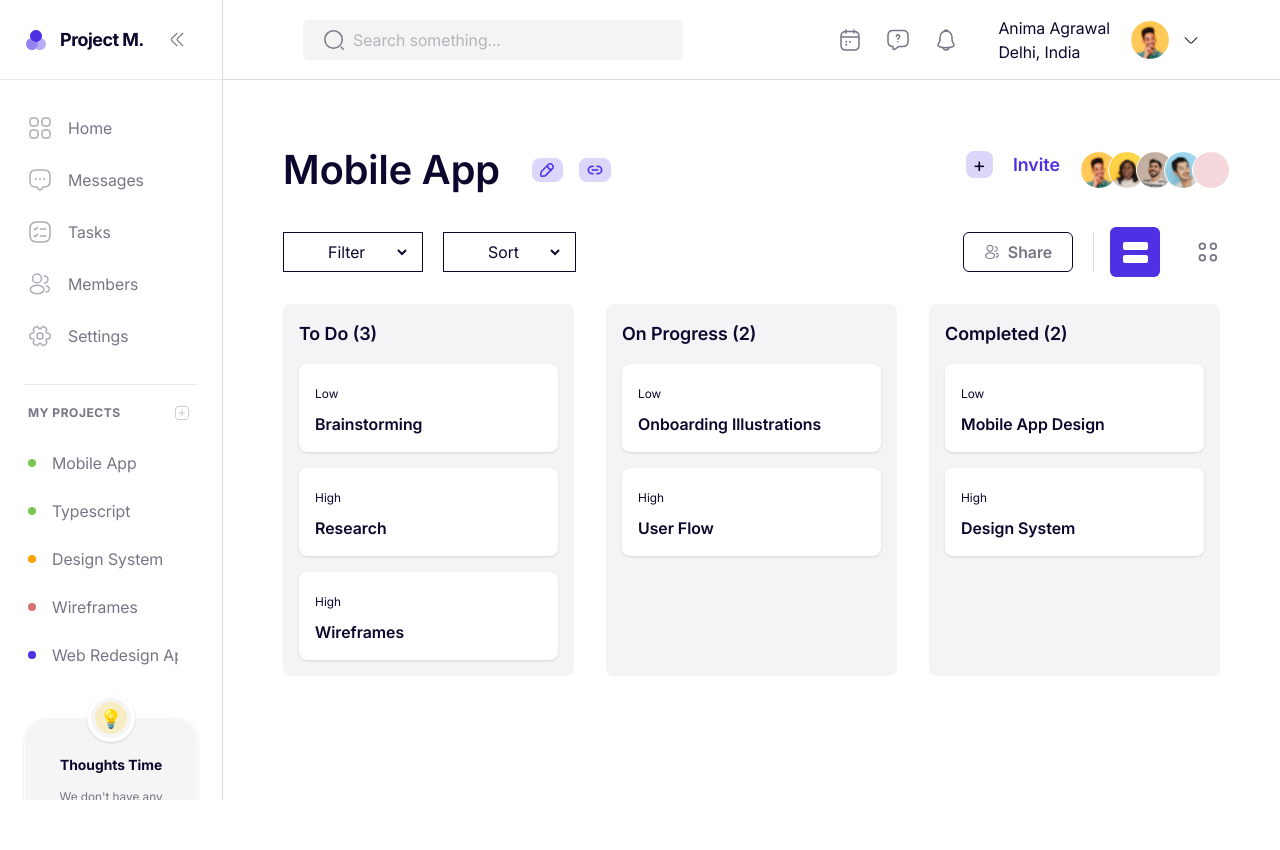
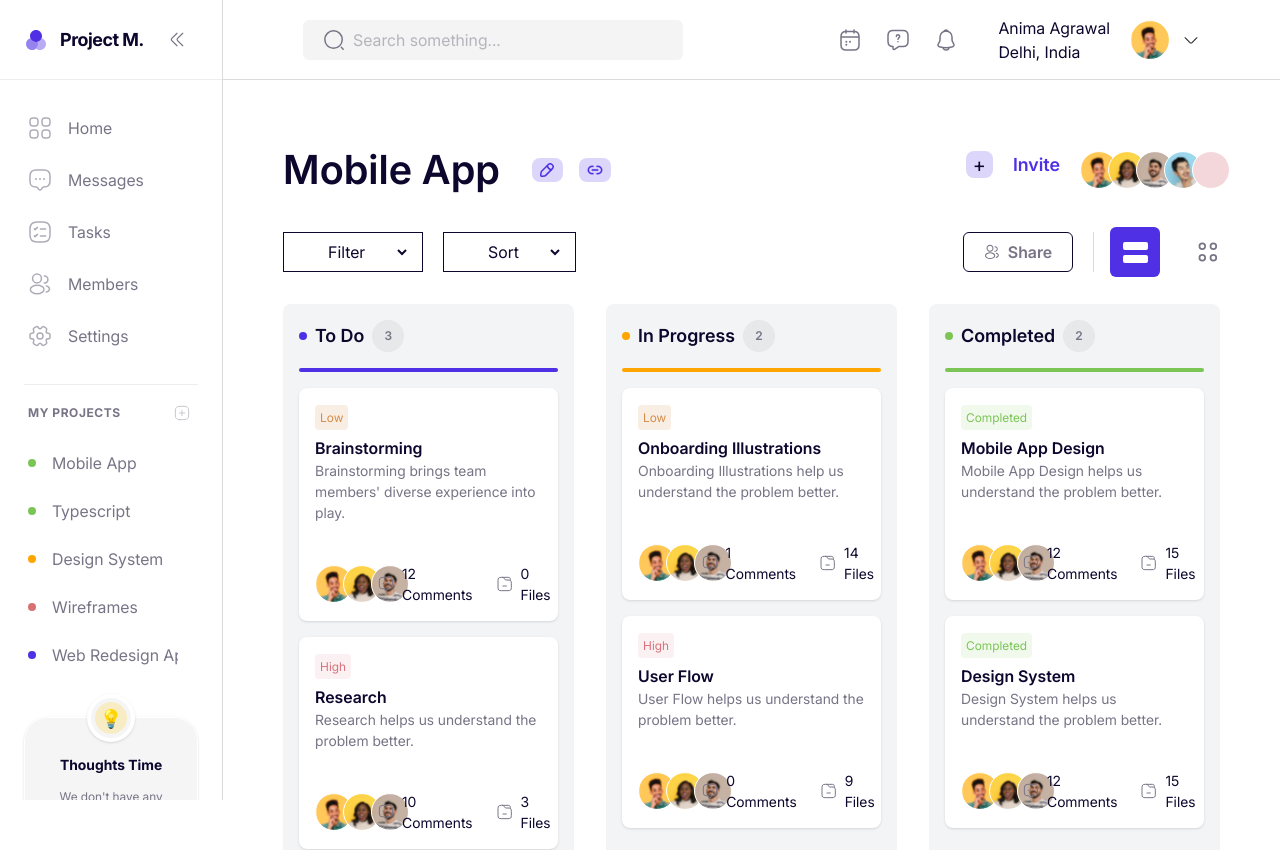
Before and after one commit to mr-asad-git/project-management, a React (Vite) app: page / in a window 1280 px wide. Shown: the top 850 px of the page. Before the commit the page ends 800 px from the top, so only its background shows below. Built offline with nearby package versions, Linux system fonts and the light colour scheme.

Commit message:
Updated the TaskCard, improved data rendering

```diff
--- a/src/components/Board.jsx
+++ b/src/components/Board.jsx
@@ -12,7 +12,7 @@ const Board = ({ tasks }) => {
 
             <Column title="To Do" tasks={todoTasks} />
 
-            <Column title="On Progress" tasks={progressTasks} />
+            <Column title="In Progress" tasks={progressTasks} />
 
             <Column title="Completed" tasks={completedTasks} />
 
--- a/src/components/Column.jsx
+++ b/src/components/Column.jsx
@@ -6,12 +6,12 @@ const Column = ({ title, tasks }) => {
     return (
         <div className="bg-gray-100 p-4 rounded-lg">
 
-            <h2 className="font-semibold text-lg mb-4">
-                {title} ({tasks.length})
+            <h2 className="font-semibold text-lg mb-4 flex flex-row items-center gap-2">
+                <div className={`h-[8px] w-[8px] rounded-full flex-shrink-0 ${title === "To Do" ? "bg-[#5030E5]" : title === "In Progress" ? "bg-[#FFA500]" : title === "Completed" ? "bg-[#7AC555]" : "bg-[#D87272]"}`}></div> {title} <div className="h-8 w-8 bg-[#DBDBDB]/50 rounded-full flex justify-center items-center text-[#787486] text-[12px]">{tasks.length}</div>
             </h2>
 
             <div className="flex flex-col gap-4">
-
+                <div className={`relative w-full h-1 rounded-sm ${title === "To Do" ? "bg-[#5030E5]" : title === "In Progress" ? "bg-[#FFA500]" : title === "Completed" ? "bg-[#7AC555]" : "bg-[#D87272]"}`}></div>
                 {tasks.map(task => (
                     <TaskCard key={task.id} task={task} />
                 ))}
--- a/src/components/Header.jsx
+++ b/src/components/Header.jsx
@@ -1,8 +1,8 @@
 import React from 'react'
 
-import message from "/public/headerIcons/message.svg"
-import notification from "/public/headerIcons/notification.svg"
-import calendar from "/public/headerIcons/calendar.svg"
+import message from "/headerIcons/message.svg"
+import notification from "/headerIcons/notification.svg"
+import calendar from "/headerIcons/calendar.svg"
 import users from "../mui/users"
 
 const Header = () => {
--- a/src/components/TaskCard.jsx
+++ b/src/components/TaskCard.jsx
@@ -1,17 +1,41 @@
 import React from 'react'
+import users from '../mui/users'
+
+import message from '/message.svg'
+import file from '/File.svg'
 
 const TaskCard = ({ task }) => {
 
     return (
         <div className="bg-white p-4 rounded-lg shadow-sm">
 
-            <span className="text-xs font-medium">
+            <span className={`text-xs font-medium ${task.priority === "Low" ? "bg-[#DFA874]/20 text-[#D58D49] p-[5px] rounded-sm" : task.priority === "High" ? "bg-[#D8727D]/10 text-[#D8727D] p-[5px] rounded-sm" : "bg-[#7AC555]/10 text-[#7AC555] p-[5px] rounded-sm"}`}>
                 {task.priority}
             </span>
 
             <h3 className="font-semibold mt-2">
                 {task.title}
             </h3>
+            <p className='text-[14px] text-[var(--text-color)]'>
+                {task.text}
+            </p>
+            <div className="pt-10 flex justify-between items-center">
+                <div className="users flex ">
+                    {users.slice(0, 3).map((user) => (
+                        <img className='-mr-[10px]' key={user.id} src={user.image} alt={user.name} />
+                    ))}
+                </div>
+                <div className="feedback flex justify-between items-center gap-10">
+                    <div className="comments flex gap-2">
+                        <img src={message} alt="" />
+                        <p className='text-[14px]'>{task.comments} Comments</p>
+                    </div>
+                    <div className="files flex gap-2">
+                        <img src={file} alt="" />
+                        <p className='text-[14px]'>{task.files} Files</p>
+                    </div>
+                </div>
+            </div>
 
         </div>
     )
--- a/src/mui/projects.js
+++ b/src/mui/projects.js
@@ -3,16 +3,14 @@ const Projects = [
         id: 1,
         name: "Mobile App",
         status: "completed",
-        comments: 12,
-        files: 10,
         tasks: [
-            { id: 101, title: "Brainstorming", priority: "Low", status: "todo" },
-            { id: 102, title: "Research", priority: "High", status: "todo" },
-            { id: 103, title: "Wireframes", priority: "High", status: "todo" },
-            { id: 104, title: "Onboarding Illustrations", priority: "Low", status: "inProgress" },
-            { id: 105, title: "User Flow", priority: "High", status: "inProgress" },
-            { id: 106, title: "Mobile App Design", priority: "Low", status: "completed" },
-            { id: 107, title: "Design System", priority: "High", status: "completed" }
+            { id: 101, title: "Brainstorming", text: "Brainstorming brings team members' diverse experience into play. ", priority: "Low", status: "todo", comments: 12, files: 0 },
+            { id: 102, title: "Research", text: "Research helps us understand the problem better. ", priority: "High", status: "todo", comments: 10, files: 3 },
+            { id: 103, title: "Wireframes", text: "Wireframes help us visualize the design. ", priority: "High", status: "todo", comments: 2, files: 10 },
+            { id: 104, title: "Onboarding Illustrations", text: "Onboarding Illustrations help us understand the problem better. ", priority: "Low", status: "inProgress", comments: 1, files: 14 },
+            { id: 105, title: "User Flow", text: "User Flow helps us understand the problem better. ", priority: "High", status: "inProgress", comments: 0, files: 9 },
+            { id: 106, title: "Mobile App Design", text: "Mobile App Design helps us understand the problem better. ", priority: "Completed", status: "completed", comments: 12, files: 15 },
+            { id: 107, title: "Design System", text: "Design System helps us understand the problem better. ", priority: "Completed", status: "completed", comments: 12, files: 15 }
         ]
     },
 
@@ -20,13 +18,11 @@ const Projects = [
         id: 2,
         name: "Typescript",
         status: "completed",
-        comments: 8,
-        files: 5,
         tasks: [
-            { id: 201, title: "Setup Typescript", priority: "High", status: "todo" },
-            { id: 202, title: "Type Interfaces", priority: "High", status: "todo" },
-            { id: 203, title: "Convert Components", priority: "High", status: "inProgress" },
-            { id: 204, title: "Fix Type Errors", priority: "Low", status: "completed" }
+            { id: 201, title: "Setup Typescript", text: "Setup Typescript helps us understand the problem better. ", priority: "High", status: "todo", comments: 12, files: 15 },
+            { id: 202, title: "Type Interfaces", text: "Type Interfaces helps us understand the problem better. ", priority: "High", status: "todo", comments: 12, files: 15 },
+            { id: 203, title: "Convert Components", text: "Convert Components helps us understand the problem better. ", priority: "High", status: "inProgress", comments: 12, files: 15 },
+            { id: 204, title: "Fix Type Errors", text: "Fix Type Errors helps us understand the problem better. ", priority: "Completed", status: "completed", comments: 12, files: 15 }
         ]
     },
 
@@ -34,13 +30,11 @@ const Projects = [
         id: 3,
         name: "Design System",
         status: "inProgress",
-        comments: 15,
-        files: 12,
         tasks: [
-            { id: 301, title: "Color Palette", priority: "Low", status: "todo" },
-            { id: 302, title: "Typography", priority: "Low", status: "todo" },
-            { id: 303, title: "Component Library", priority: "High", status: "inProgress" },
-            { id: 304, title: "Button Variants", priority: "Low", status: "completed" }
+            { id: 301, title: "Color Palette", text: "Color Palette helps us understand the problem better. ", priority: "Low", status: "todo", comments: 12, files: 15 },
+            { id: 302, title: "Typography", text: "Typography helps us understand the problem better. ", priority: "Low", status: "todo", comments: 12, files: 15 },
+            { id: 303, title: "Component Library", text: "Component Library helps us understand the problem better. ", priority: "High", status: "inProgress", comments: 12, files: 15 },
+            { id: 304, title: "Button Variants", text: "Button Variants helps us understand the problem better. ", priority: "Completed", status: "completed", comments: 12, files: 15 }
         ]
     },
 
@@ -48,13 +42,11 @@ const Projects = [
         id: 4,
         name: "Wireframes",
         status: "onHold",
-        comments: 6,
-        files: 4,
         tasks: [
-            { id: 401, title: "Homepage Wireframe", priority: "High", status: "todo" },
-            { id: 402, title: "Dashboard Layout", priority: "Low", status: "todo" },
-            { id: 403, title: "Profile Page", priority: "Low", status: "inProgress" },
-            { id: 404, title: "Login Flow", priority: "High", status: "completed" }
+            { id: 401, title: "Homepage Wireframe", text: "Homepage Wireframe helps us understand the problem better. ", priority: "High", status: "todo", comments: 12, files: 15 },
+            { id: 402, title: "Dashboard Layout", text: "Dashboard Layout helps us understand the problem better. ", priority: "Low", status: "todo", comments: 12, files: 15 },
+            { id: 403, title: "Profile Page", text: "Profile Page helps us understand the problem better. ", priority: "Low", status: "inProgress", comments: 12, files: 15 },
+            { id: 404, title: "Login Flow", text: "Login Flow helps us understand the problem better. ", priority: "Completed", status: "completed", comments: 12, files: 15 }
         ]
     },
 
@@ -62,15 +54,14 @@ const Projects = [
         id: 5,
         name: "Web Redesign App",
         status: "todo",
-        comments: 10,
-        files: 7,
         tasks: [
-            { id: 501, title: "Market Research", priority: "High", status: "todo" },
-            { id: 502, title: "Competitor Analysis", priority: "Low", status: "todo" },
-            { id: 503, title: "Landing Page Design", priority: "High", status: "inProgress" },
-            { id: 504, title: "Responsive Layout", priority: "Low", status: "completed" }
+            { id: 501, title: "Market Research", text: "Market Research helps us understand the problem better. ", priority: "High", status: "todo", comments: 12, files: 15 },
+            { id: 502, title: "Competitor Analysis", text: "Competitor Analysis helps us understand the problem better. ", priority: "Low", status: "todo", comments: 12, files: 15 },
+            { id: 503, title: "Landing Page Design", text: "Landing Page Design helps us understand the problem better. ", priority: "High", status: "inProgress", comments: 12, files: 15 },
+            { id: 504, title: "Responsive Layout", text: "Responsive Layout helps us understand the problem better. ", priority: "Completed", status: "completed", comments: 12, files: 15 }
         ]
     }
+
 ]
 
 export default Projects
```
Also changed, not shown: public/File.svg (added), public/message.svg (added).
